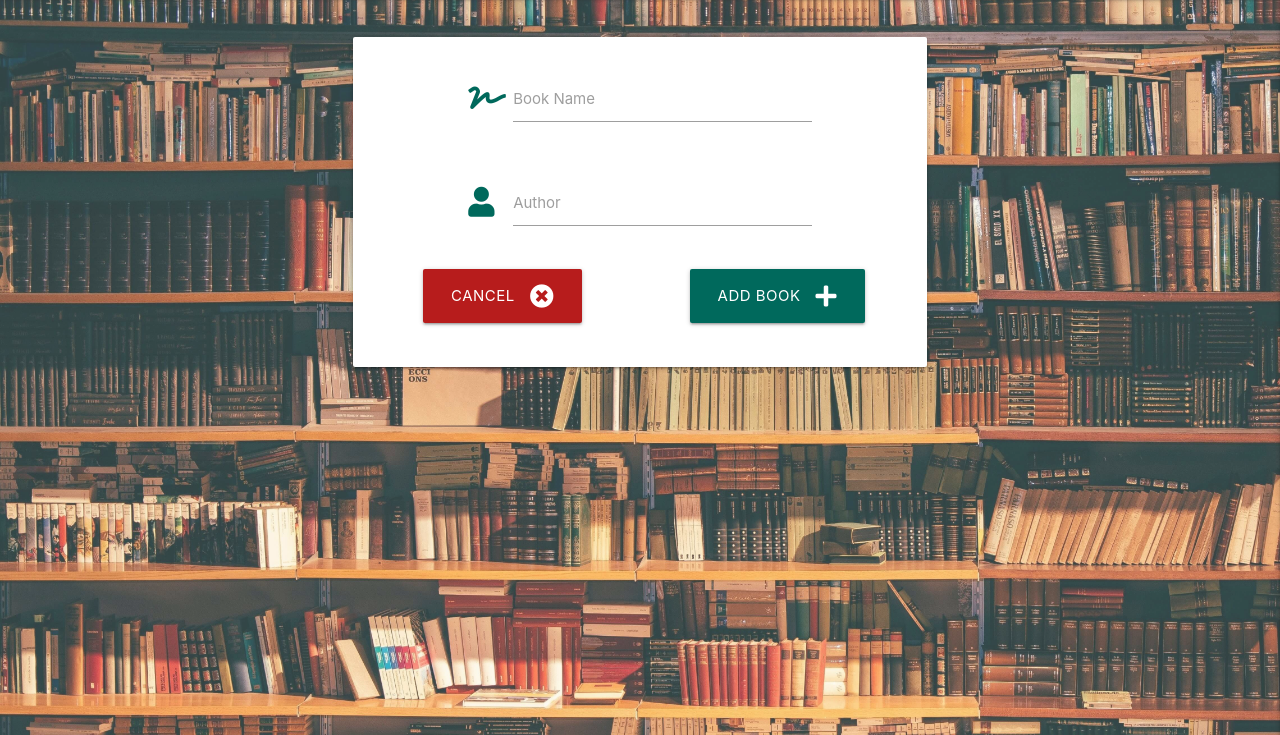
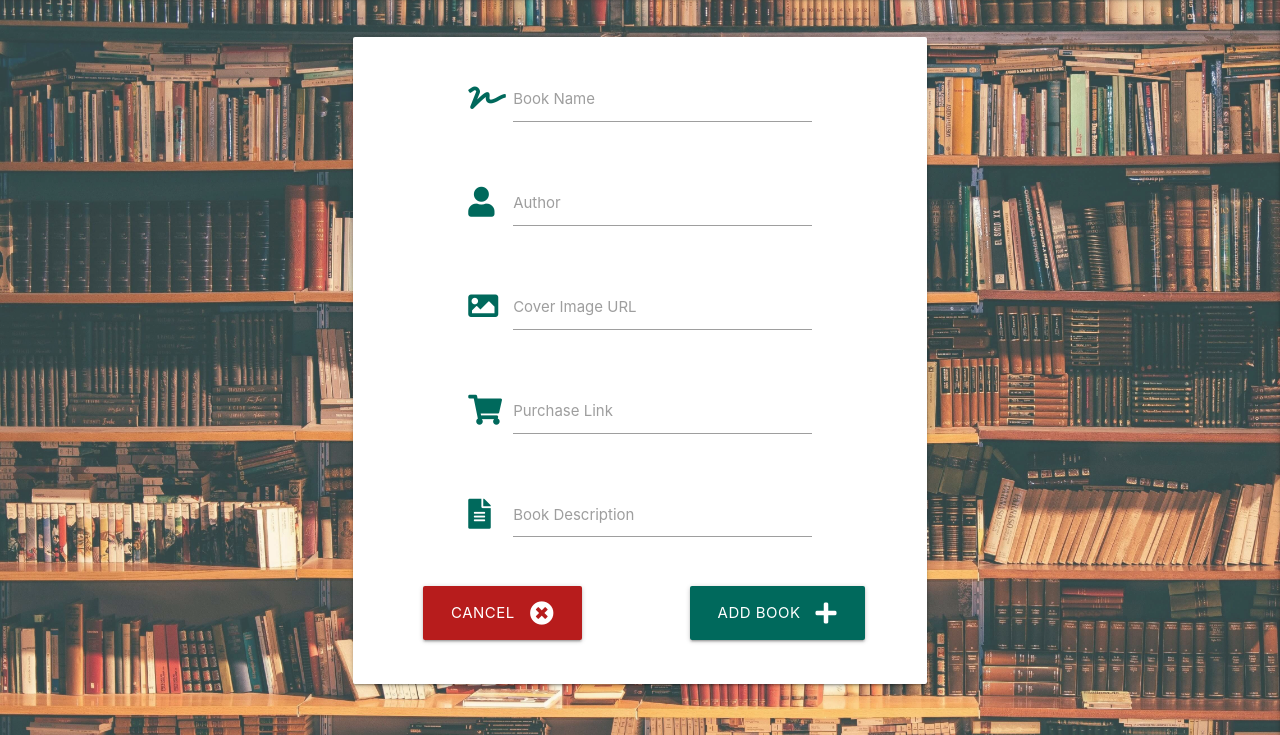
Before and after one commit to RobKnowles248/book-club, a Flask app: page /add_book in a window 1280 px wide. Shown: the part 65-800 px from the top of the page. Run offline with Flask 2, Linux system fonts and the light colour scheme; some libraries are stand-ins or nearby versions.

Commit message:
Add new fields to add_book form

```diff
--- a/templates/add_book.html
+++ b/templates/add_book.html
@@ -19,6 +19,30 @@
                         <label for="author">Author</label>
                     </div>
                 </div>
+                <!-- Cover Image URL -->
+                <div class="row">
+                    <div class="input-field col s8 offset-s2">
+                        <i class="fas fa-image prefix teal-text text-darken-3"></i>
+                        <input id="img_url" name="img_url" type="text" class="validate" required>
+                        <label for="img_url">Cover Image URL</label>
+                    </div>
+                </div>
+                <!-- Purchase Link -->
+                <div class="row">
+                    <div class="input-field col s8 offset-s2">
+                        <i class="fas fa-shopping-cart prefix teal-text text-darken-3"></i>
+                        <input id="purchase_link" name="purchase_link" type="text" class="validate" required>
+                        <label for="purchase_link">Purchase Link</label>
+                    </div>
+                </div>
+                <!-- Book Description -->
+                <div class="row">
+                    <div class="input-field col s8 offset-s2">
+                        <i class="fas fa-file-alt prefix teal-text text-darken-3"></i>
+                        <textarea id="description" name="description" class="materialize-textarea validate" required></textarea>
+                        <label for="description">Book Description</label>
+                    </div>
+                </div>
                 <!-- Submit Button -->
                 <div class="row">
                     <div class="col s6 center-align">
```
